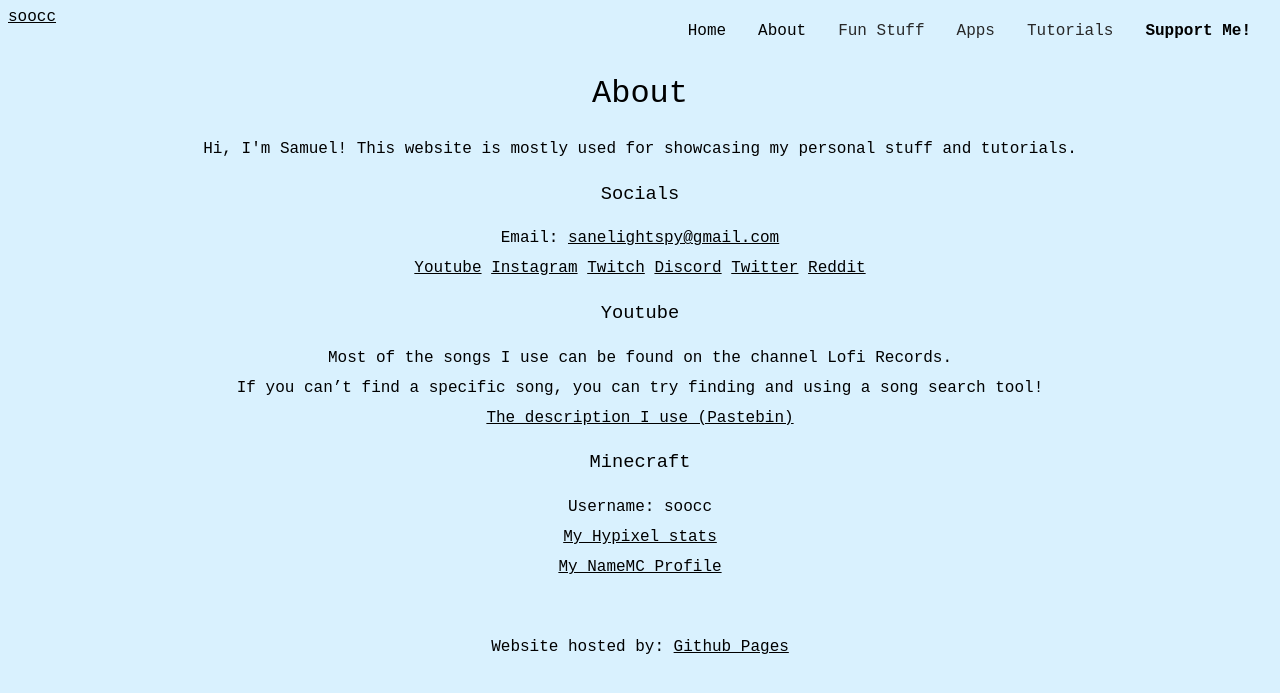
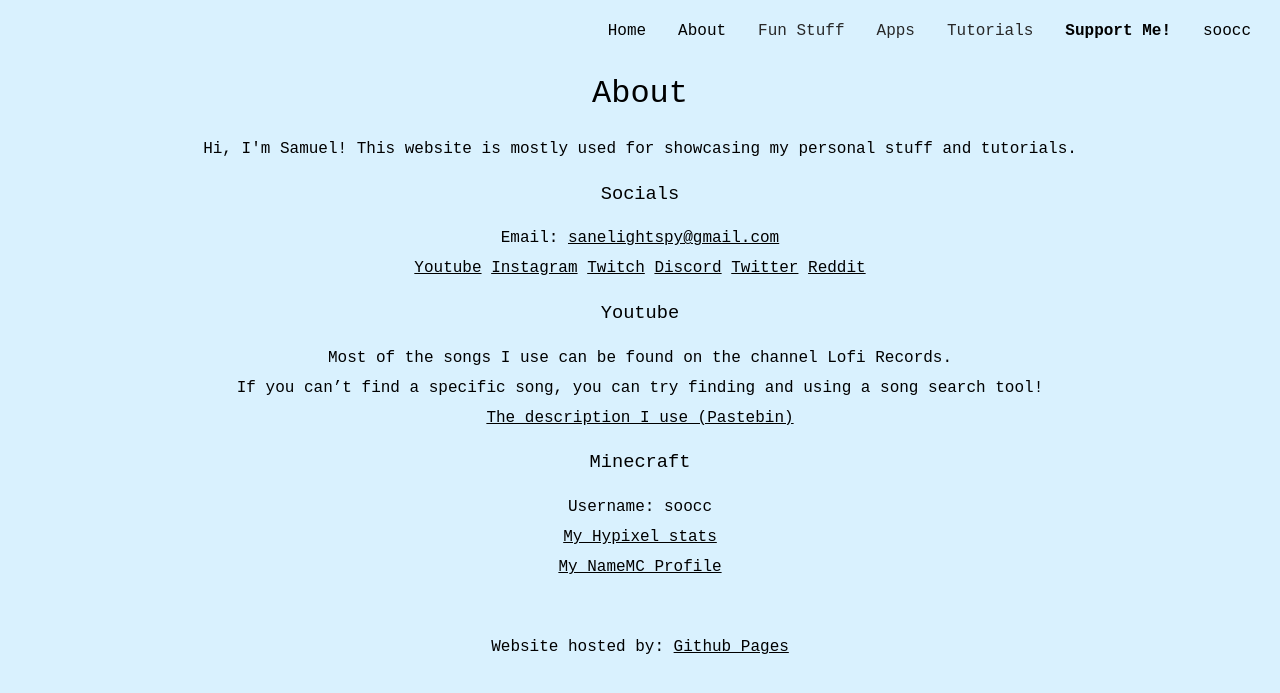
Before and after one commit to soocc/sooccsocks2, a Jekyll site: the page built from about.html, in a window 1280 px wide. Shown: the top 693 px of the page. Built offline with Jekyll 4.4.1, drawn with Linux system fonts in a browser that asks for light colours.

Commit message:
Update default.html

```diff
--- a/_layouts/default.html
+++ b/_layouts/default.html
@@ -6,9 +6,9 @@
     <link rel="stylesheet" href="styles/styles.css">
   </head>
   <body>
-    <a class="navtitle" href="https://soocc.github.io">soocc</a>
+    <div class="navbar">
+      <a class="navtitle" href="https://soocc.github.io">soocc</a>
 
-    <div class="navbar">
       <a href="https://ko-fi.com/soocc"><strong>Support Me!</strong></a>
       <div class="dropdown">
         <button class="dropbtn">Tutorials
```
